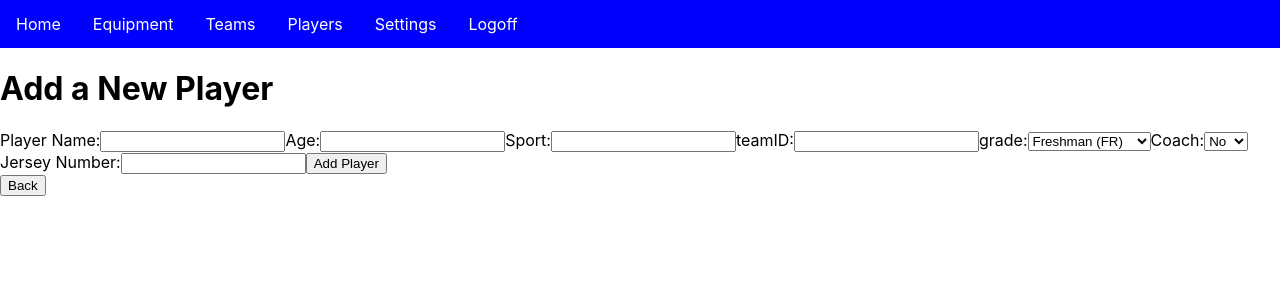
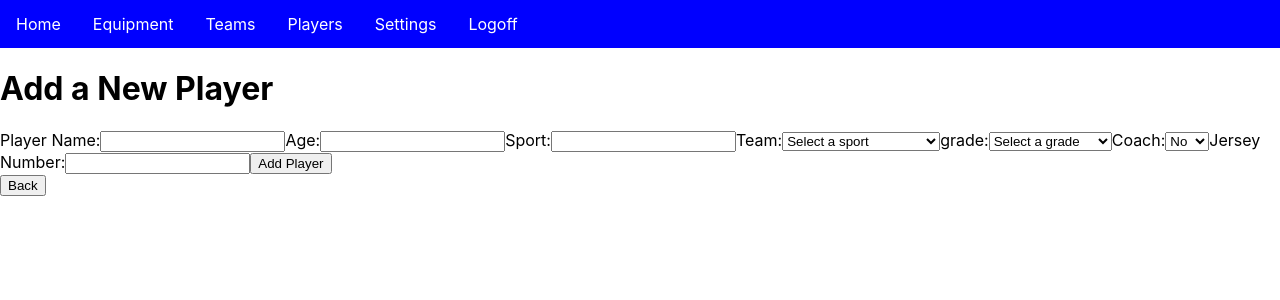
Before and after one commit to gsb02/IMSG_Capstone, a React (Create React App) app in the folder frontend/: page /addPlayer in a window 1280 px wide. Shown: the top 300 px of the page. Built offline with nearby package versions, Linux system fonts and the light colour scheme.

Commit message:
Fixed bugs with addPlayer parameters and loaded players when clicking dropdown

```diff
--- a/frontend/src/pages/addPlayer.jsx
+++ b/frontend/src/pages/addPlayer.jsx
@@ -14,14 +14,15 @@ const AddPlayer = ({ onAddPlayer }) => {
     const [age, setAge] = useState('');
     const [sport, setSport] = useState('');
     const [teamID, setTeamID] = useState('');
-    const [grade, setGrade] = useState('FR');
+    const [grade, setGrade] = useState('');
     const [isCoach, setIsCoach] = useState("0");
     const [ jerseyNum, setJerseyNum] = useState('');
 
     const handleSubmit = async (e) => {
     e.preventDefault();
     try {
-        await axios.post('http://localhost:3000/players', { playerName, teamID, age, grade, isCoach,jerseyNum});
+        console.log(`Submitting player with teamID: ${teamID}`);
+        await axios.post('http://localhost:3000/players', { playerName, teamID: Number(teamID), age, grade, isCoach: Number(isCoach),jerseyNum});
         navigate('/players'); // Navigate after successful addition
     } catch (error) {
             console.error('There was an error adding the player:', error);
@@ -46,12 +47,21 @@ const AddPlayer = ({ onAddPlayer }) => {
                     <input type="text" value={sport} onChange={(e) => setSport(e.target.value)} required/>
                 </label>
                 <label>
-                    teamID:
-                    <input type="number" value={teamID} onChange={(e) => setTeamID(e.target.value)} required/>
+                    Team:
+                    <select value={teamID} onChange={(e) => setTeamID(e.target.value)} required>
+                        <option value="" disabled>Select a sport</option>
+                        <option value="1">Men's Basketball</option>
+                        <option value="2">Women's Field Hockey</option>
+                        <option value="3">Men's Football</option>
+                        <option value="4">Men's Ice Hockey</option>
+                        <option value="5">Women's Soccer</option>
+                        <option value="6">Women's Softball</option>
+                    </select>
                 </label>
                 <label>
                     grade:
                     <select value={grade} onChange={(e) => setGrade(e.target.value)} required>
+                        <option value="" disabled>Select a grade</option>
                         <option value="FR">Freshman (FR)</option>
                         <option value="SO">Sophomore (SO)</option>
                         <option value="JR">Junior (JR)</option>
@@ -60,7 +70,7 @@ const AddPlayer = ({ onAddPlayer }) => {
                 </label>
                 <label>
                     Coach:
-                    <select value={isCoach} onChange={(e) => setIsCoach(e.target.value === 'true')} required>
+                    <select value={isCoach} onChange={(e) => setIsCoach(e.target.value)} required>
                         <option value="0">No</option>
                         <option value="1">Yes</option>
                     </select>
--- a/frontend/src/pages/players.jsx
+++ b/frontend/src/pages/players.jsx
@@ -20,6 +20,10 @@ const Players = () => {
         }
     };
 
+    useEffect(() => {
+        fetchPlayers();
+    }, [teamId]);
+
     const handleDelete = async (playerID) => {
         try {
             await axios.delete(`http://localhost:3000/players/player${playerID}`);
@@ -33,24 +37,20 @@ const Players = () => {
         setTeamId(event.target.value);
     };
 
-    // This function will be called when the "Load Players" button is clicked
-    const refreshPlayers = () => {
-        fetchPlayers();
-    };
-
     return (
         <div style={{ display: "flex", justifyContent: "center", alignItems: "center", flexDirection: "column" }}>
             <Link to="/addPlayer">
                 <button style={{ width: '350px', height: '60px', fontSize: '20px', margin: '25px' }}>Add Player</button>
             </Link>
             <h1 style={{textAlign: "center"}}>Player List</h1>
-            <input
-                type="text"
-                value={teamId}
-                onChange={handleTeamIdChange}
-                placeholder="Enter Team ID"
-            />
-            <button onClick={refreshPlayers}>Load Players</button>
+            <select value={teamId} onChange={handleTeamIdChange}>
+                <option value="1">Men's Basketball</option>
+                <option value="2">Women's Field Hockey</option>
+                <option value="3">Men's Football</option>
+                <option value="4">Men's Ice Hockey</option>
+                <option value="5">Women's Soccer</option>
+                <option value="6">Women's Softball</option>
+            </select>
             <table style = {{ textAlign: "center",  backgroundColor: "white", borderStyle: "solid", margin: "5px", borderCollapse: "collapse"}}>
                 <thead>
                 <tr>
```
